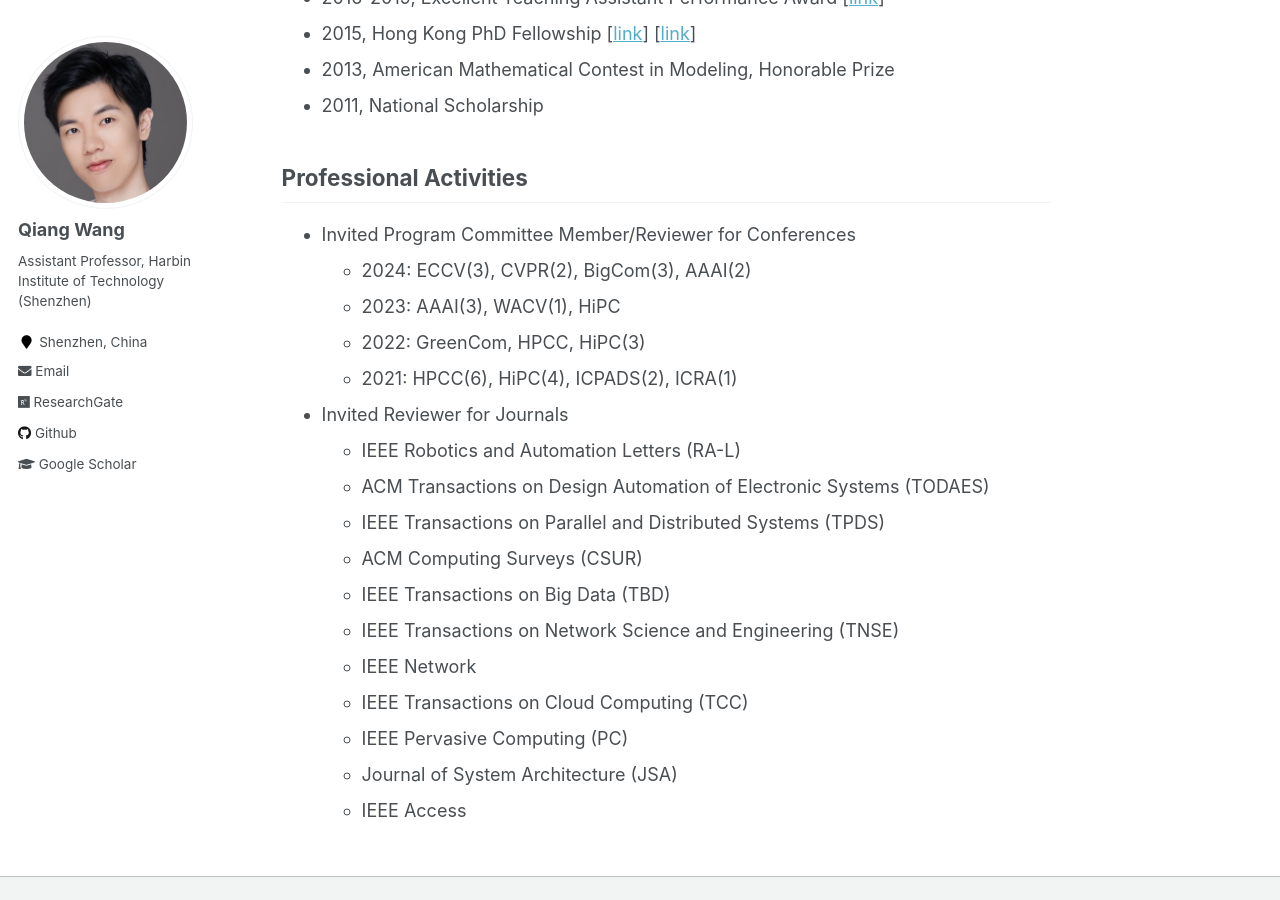
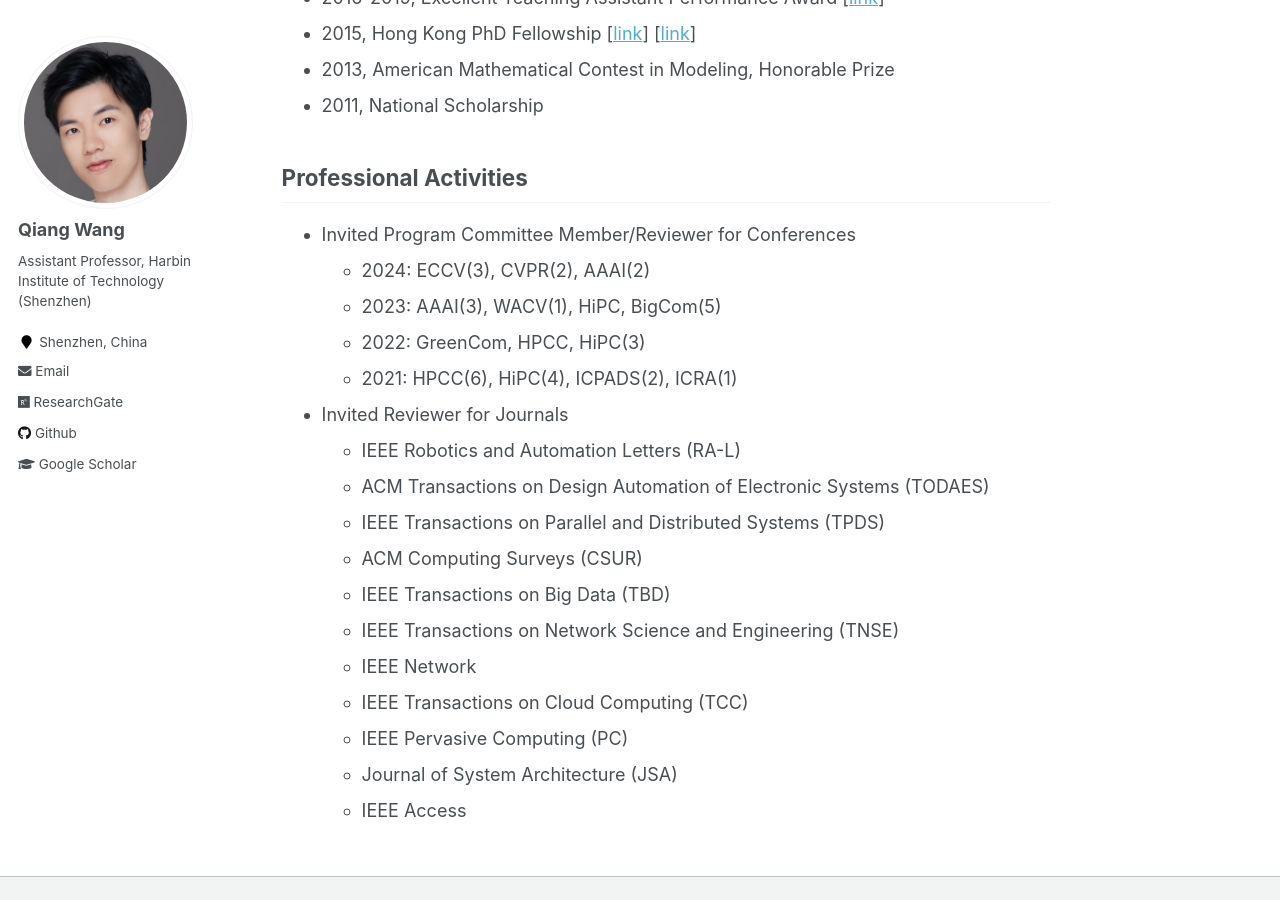
Before and after one commit to blackjack2015/blackjack2015.github.io, a Jekyll site: the page built from _pages/about.md, in a window 1280 px wide and 900 px high, scrolled down 2664 px. Built offline with Jekyll 4.4.1, drawn with Linux system fonts in a browser that asks for light colours.

Commit message:
Update about.md

```diff
--- a/_pages/about.md
+++ b/_pages/about.md
@@ -55,8 +55,8 @@ Qiang Wang is currently an Assistant Professor at Department of Computer Science
 
 ## Professional Activities
 + Invited Program Committee Member/Reviewer for Conferences
-    + 2024: ECCV(3), CVPR(2), BigCom(3), AAAI(2)
-    + 2023: AAAI(3), WACV(1), HiPC
+    + 2024: ECCV(3), CVPR(2), AAAI(2)
+    + 2023: AAAI(3), WACV(1), HiPC, BigCom(5)
     + 2022: GreenCom, HPCC, HiPC(3)
     + 2021: HPCC(6), HiPC(4), ICPADS(2), ICRA(1)
 + Invited Reviewer for Journals
```
